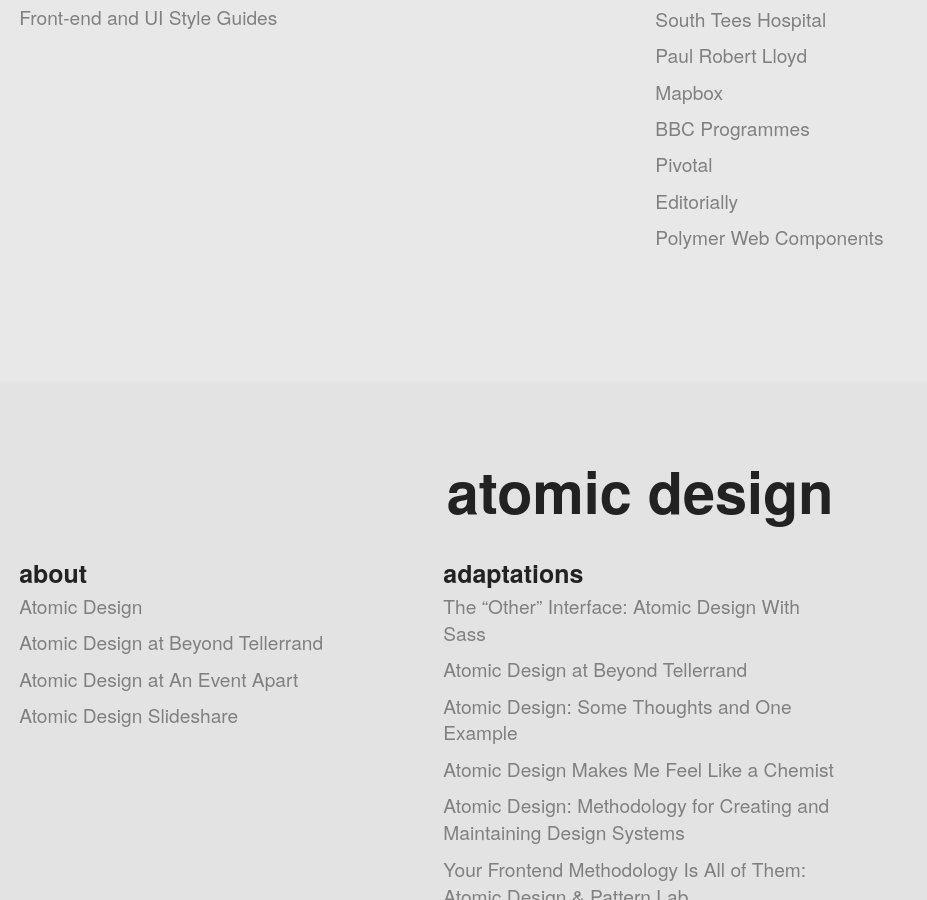
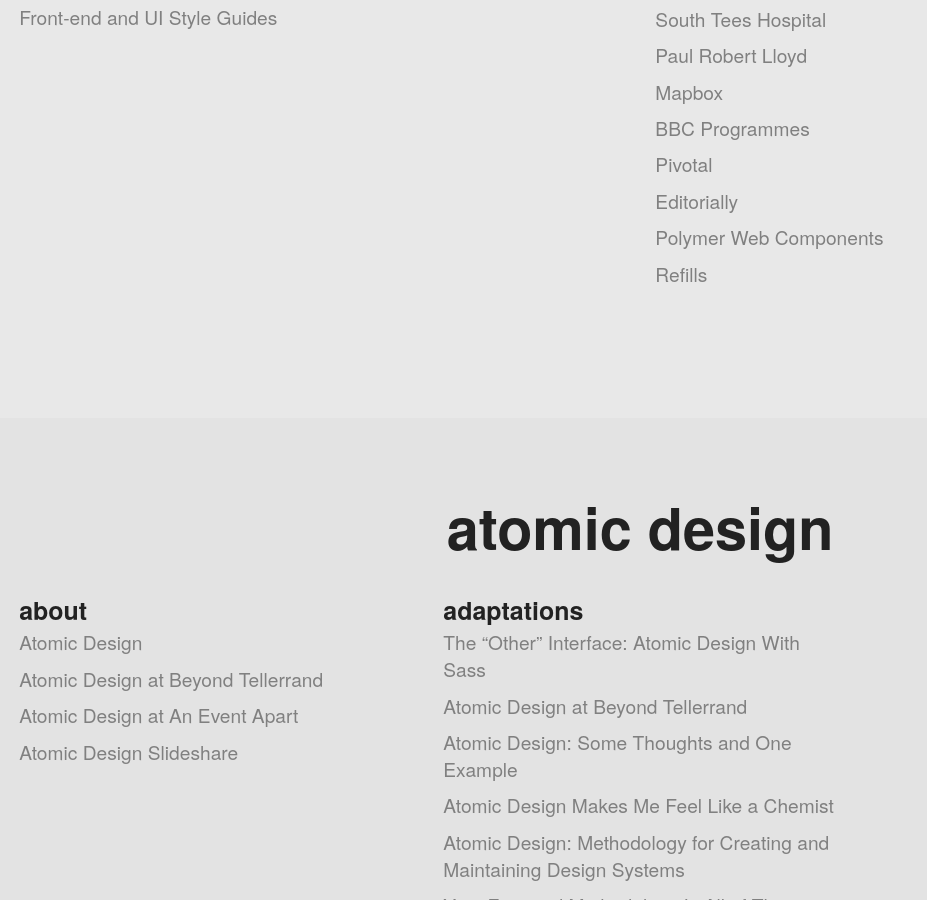
Before and after one commit to pattern-lab/website, a Jekyll site: the page built from patternlabsite/resources.html, in a window 1280 px wide and 900 px high, scrolled down 1025 px. Shown: the whole window, without its empty margins (0-927 px from the left). Built offline with Jekyll 4.4.1, drawn with Linux system fonts in a browser that asks for light colours; Markdown is read by kramdown in place of the engine named in the settings; comment, search, counter and statistics services are not loaded.

Commit message:
Added Refills

```diff
--- a/patternlabsite/resources.html
+++ b/patternlabsite/resources.html
@@ -54,6 +54,7 @@
 				<li><a href="https://console.run.pivotal.io/style_guide">Pivotal</a></li>
 				<li><a href="http://editorially.github.io/styleguide/">Editorially</a></li>
 				<li><a href="http://www.polymer-project.org/components/paper-elements/demo.html#paper-checkbox">Polymer Web Components</a></li>
+				<li><a href="http://refills.bourbon.io/">Refills</a>
 			</ul>
 		</div>
 		<div class="gi" id="thoughts">
```
